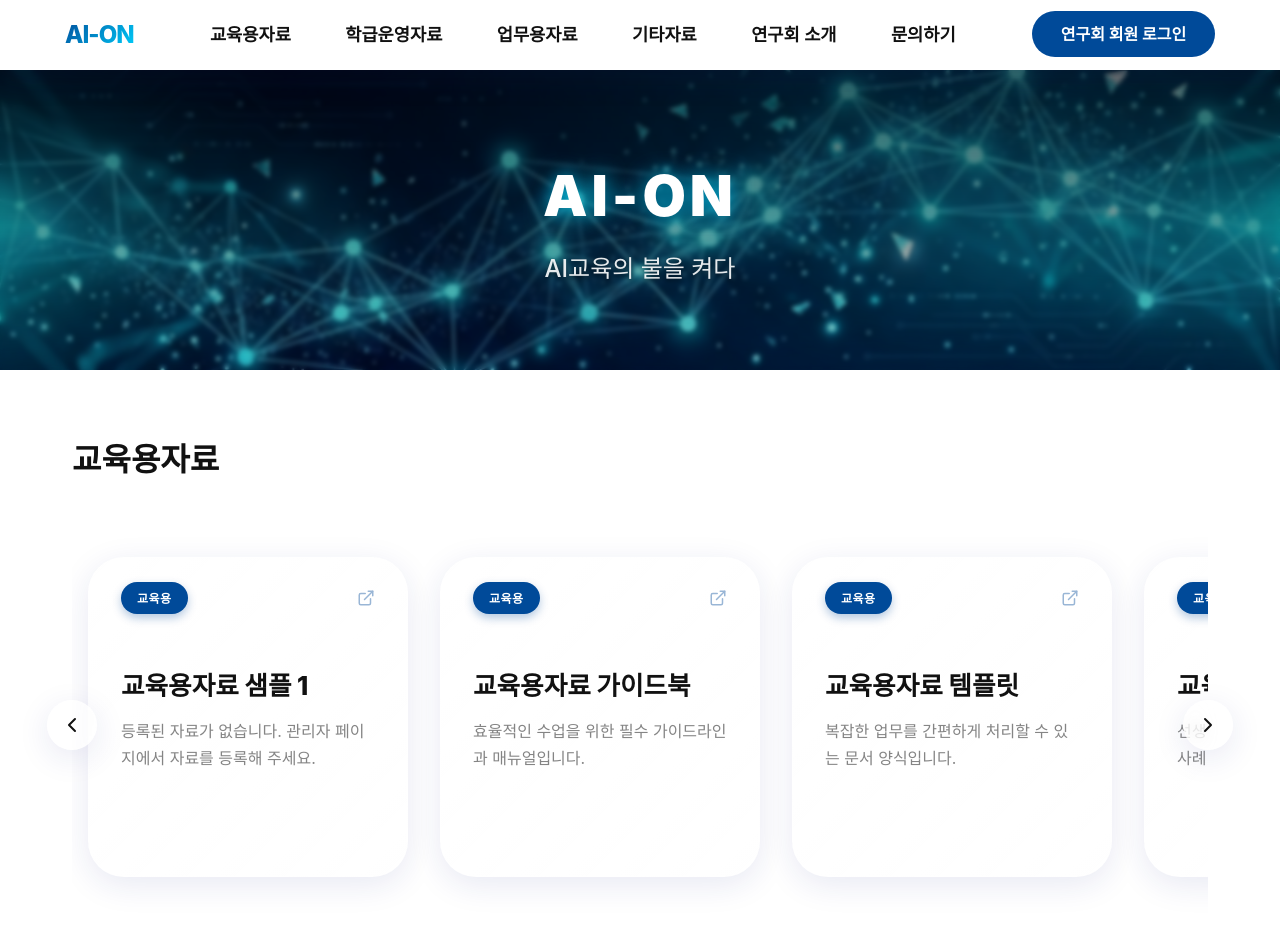
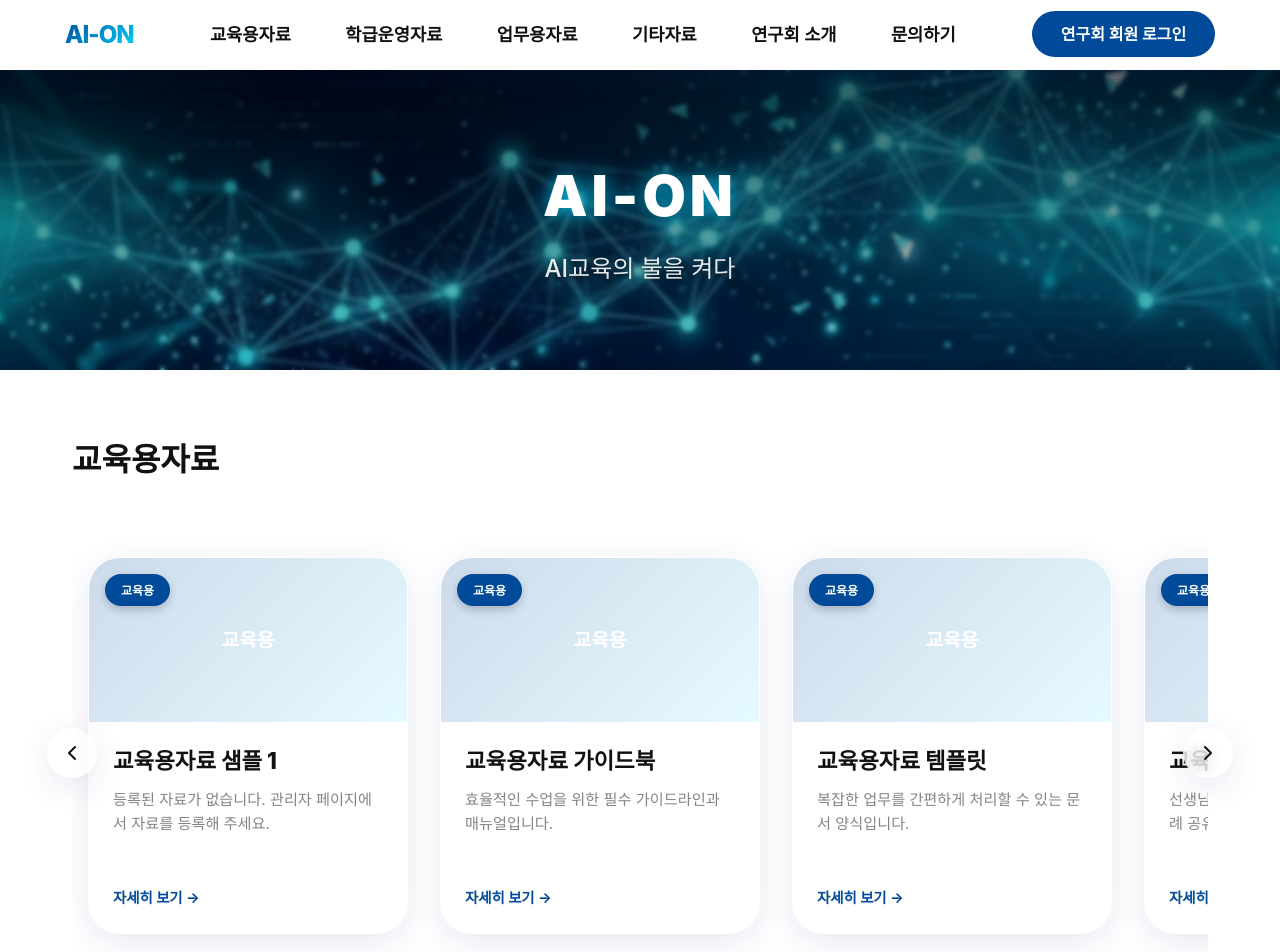
Before and after one commit to Banhxeo86/aionweb, a Next.js app: page / in a window 1280 px wide. Shown: the top 952 px of the page. Built offline with nearby package versions, Linux system fonts and the light colour scheme; no server answers; the database is empty.

Commit message:
Feat: Add intermediate description page and thumbnail support for materials

```diff
--- /dev/null
+++ b/app/materials/detail/[id]/detail.module.css
@@ -0,0 +1,171 @@
+.container {
+  max-width: 1000px;
+  margin: 0 auto;
+  padding: 4rem 2rem;
+}
+
+.backBtn {
+  display: inline-flex;
+  align-items: center;
+  gap: 0.5rem;
+  color: var(--secondary);
+  text-decoration: none;
+  font-weight: 500;
+  margin-bottom: 2rem;
+  transition: all 0.3s ease;
+}
+
+.backBtn:hover {
+  color: var(--primary);
+  transform: translateX(-5px);
+}
+
+.detailCard {
+  border-radius: 32px;
+  overflow: hidden;
+  box-shadow: 0 30px 60px rgba(0, 0, 0, 0.1);
+}
+
+.thumbnailArea {
+  width: 100%;
+  height: 450px;
+  position: relative;
+  overflow: hidden;
+}
+
+.thumbnail {
+  width: 100%;
+  height: 100%;
+  object-fit: cover;
+}
+
+.noThumbnail {
+  width: 100%;
+  height: 100%;
+  background: linear-gradient(135deg, var(--primary), var(--secondary));
+  display: flex;
+  align-items: center;
+  justify-content: center;
+  color: white;
+  font-size: 1.5rem;
+  font-weight: 700;
+  opacity: 0.8;
+}
+
+.contentArea {
+  padding: 3rem 4rem;
+}
+
+.header {
+  margin-bottom: 2.5rem;
+  border-bottom: 1px solid rgba(255, 255, 255, 0.1);
+  padding-bottom: 2rem;
+}
+
+.categoryBadge {
+  display: inline-block;
+  background: var(--primary);
+  color: white;
+  padding: 0.5rem 1.2rem;
+  border-radius: 50px;
+  font-size: 0.85rem;
+  font-weight: 700;
+  margin-bottom: 1rem;
+}
+
+.title {
+  font-size: 3rem;
+  font-weight: 800;
+  color: var(--foreground);
+  margin-bottom: 1rem;
+  line-height: 1.2;
+}
+
+.meta {
+  display: flex;
+  gap: 1.5rem;
+  color: var(--secondary);
+  font-size: 0.95rem;
+}
+
+.description {
+  font-size: 1.25rem;
+  color: var(--secondary);
+  line-height: 1.6;
+  margin-bottom: 2.5rem;
+  font-weight: 500;
+}
+
+.mainContent {
+  font-size: 1.1rem;
+  line-height: 1.8;
+  color: var(--foreground);
+  margin-bottom: 4rem;
+  white-space: pre-wrap;
+}
+
+.actions {
+  display: flex;
+  gap: 1.5rem;
+  align-items: center;
+}
+
+.linkBtn {
+  flex: 1;
+  display: flex;
+  align-items: center;
+  justify-content: center;
+  gap: 0.8rem;
+  background: var(--primary);
+  color: white;
+  padding: 1.2rem 2.5rem;
+  border-radius: 16px;
+  font-size: 1.1rem;
+  font-weight: 700;
+  text-decoration: none;
+  transition: all 0.3s ease;
+  box-shadow: 0 10px 25px rgba(0, 74, 153, 0.3);
+}
+
+.linkBtn:hover {
+  transform: translateY(-5px);
+  box-shadow: 0 15px 35px rgba(0, 74, 153, 0.4);
+  background: #0056b3;
+}
+
+.fileBtn {
+  display: flex;
+  align-items: center;
+  gap: 0.6rem;
+  color: var(--secondary);
+  text-decoration: none;
+  font-weight: 600;
+  transition: all 0.3s ease;
+}
+
+.fileBtn:hover {
+  color: var(--primary);
+}
+
+@media (max-width: 768px) {
+  .container {
+    padding: 2rem 1rem;
+  }
+
+  .contentArea {
+    padding: 2rem;
+  }
+
+  .title {
+    font-size: 2rem;
+  }
+
+  .thumbnailArea {
+    height: 250px;
+  }
+
+  .actions {
+    flex-direction: column;
+    align-items: stretch;
+  }
+}
--- a/app/page.module.css
+++ b/app/page.module.css
@@ -120,101 +120,121 @@
 
 .squareCard {
   width: 320px;
-  aspect-ratio: 1 / 1;
+  aspect-ratio: 0.85 / 1; /* 가로보다 세로가 약간 더 긴 직사각형으로 변경 */
   flex-shrink: 0;
   display: flex;
   flex-direction: column;
-  border-radius: 36px;
+  border-radius: 32px;
   transition: all 0.5s cubic-bezier(0.175, 0.885, 0.32, 1.275);
   text-decoration: none;
   overflow: hidden;
   position: relative;
-  background: linear-gradient(135deg, rgba(255, 255, 255, 0.1), rgba(255, 255, 255, 0.05));
-  border: 1px solid rgba(255, 255, 255, 0.2);
+  background: rgba(255, 255, 255, 0.03);
+  border: 1px solid rgba(255, 255, 255, 0.1);
+  backdrop-filter: blur(10px);
 }
 
 .squareCard:hover {
-  transform: translateY(-20px) scale(1.03); /* 위로 조금 더 띄워서 입체감 강조 */
+  transform: translateY(-15px);
   border-color: var(--primary);
-  box-shadow: 0 40px 80px rgba(0, 74, 153, 0.25);
-  background: linear-gradient(135deg, rgba(255, 255, 255, 0.15), rgba(255, 255, 255, 0.08));
-  z-index: 10; /* 커진 카드가 주변 카드나 요소 위로 올라오도록 설정 */
+  box-shadow: 0 40px 80px rgba(0, 0, 0, 0.2);
+  background: rgba(255, 255, 255, 0.08);
 }
 
-.cardHeader {
-  padding: 1.5rem 2rem;
-  display: flex;
-  justify-content: space-between;
-  align-items: center;
+.cardImage {
+  width: 100%;
+  height: 180px;
+  position: relative;
+  overflow: hidden;
 }
 
-.categoryBadge {
+.thumbnail {
+  width: 100%;
+  height: 100%;
+  object-fit: cover;
+  transition: transform 0.5s ease;
+}
+
+.squareCard:hover .thumbnail {
+  transform: scale(1.1);
+}
+
+.thumbnailPlaceholder {
+  width: 100%;
+  height: 100%;
+  background: linear-gradient(135deg, rgba(0, 74, 153, 0.4), rgba(0, 212, 255, 0.2));
+  display: flex;
+  align-items: center;
+  justify-content: center;
+  color: white;
+  font-weight: 700;
+  font-size: 1.2rem;
+  opacity: 0.5;
+}
+
+.categoryBadgeOverlay {
+  position: absolute;
+  top: 1rem;
+  left: 1rem;
   background: var(--primary);
   color: white;
   padding: 0.4rem 1rem;
   border-radius: 50px;
   font-size: 0.75rem;
   font-weight: 700;
-  letter-spacing: 0.5px;
-  box-shadow: 0 4px 10px rgba(0, 74, 153, 0.3);
-}
-
-.linkIcon {
-  color: var(--primary);
-  opacity: 0.4;
-  transition: all 0.3s ease;
-}
-
-.squareCard:hover .linkIcon {
-  opacity: 1;
-  transform: rotate(45deg);
+  box-shadow: 0 4px 10px rgba(0, 0, 0, 0.2);
+  z-index: 2;
 }
 
 .cardContent {
-  padding: 1rem 2rem;
+  padding: 1.5rem;
   flex-grow: 1;
   display: flex;
   flex-direction: column;
-  justify-content: center;
 }
 
 .cardTitle {
-  font-size: 1.6rem;
+  font-size: 1.4rem;
   font-weight: 800;
-  margin-bottom: 1rem;
+  margin-bottom: 0.8rem;
   color: var(--foreground);
   line-height: 1.3;
+  display: -webkit-box;
+  -webkit-line-clamp: 2;
+  -webkit-box-orient: vertical;
+  overflow: hidden;
 }
 
 .cardDesc {
-  font-size: 1rem;
+  font-size: 0.95rem;
   color: var(--secondary);
-  line-height: 1.7;
+  line-height: 1.6;
   opacity: 0.8;
   overflow: hidden;
   text-overflow: ellipsis;
   display: -webkit-box;
-  -webkit-line-clamp: 3;
+  -webkit-line-clamp: 2;
   -webkit-box-orient: vertical;
 }
 
 .cardFooter {
-  padding: 1.5rem 2rem;
+  padding: 1.5rem;
   margin-top: auto;
+  border-top: 1px solid rgba(255, 255, 255, 0.05);
 }
 
 .viewMore {
   font-size: 0.9rem;
   font-weight: 700;
   color: var(--primary);
-  opacity: 0;
-  transform: translateX(-10px);
+  display: flex;
+  align-items: center;
+  gap: 0.5rem;
   transition: all 0.3s ease;
 }
 
 .squareCard:hover .viewMore {
-  opacity: 1;
-  transform: translateX(0);
+  gap: 1rem;
 }
 
 @media (max-width: 768px) {
--- a/app/page.tsx
+++ b/app/page.tsx
@@ -84,16 +84,20 @@ function MaterialSlider({ category, title }: { category: string, title: string }
 
           <div className={styles.sliderContainer} ref={scrollRef}>
             {materials.map((item) => (
-              <a
+              <Link
                 key={item.id}
-                href={item.link_url || '#'}
-                target={item.link_url && item.link_url !== '#' ? "_blank" : "_self"}
-                rel="noopener noreferrer"
+                href={`/materials/detail/${item.id}`}
                 className={`glass ${styles.squareCard}`}
               >
-                <div className={styles.cardHeader}>
-                  <div className={styles.categoryBadge}>{title.split('자료')[0]}</div>
-                  <ExternalLink size={18} className={styles.linkIcon} />
+                <div className={styles.cardImage}>
+                  {item.thumbnail_url ? (
+                    <img src={item.thumbnail_url} alt={item.title} className={styles.thumbnail} />
+                  ) : (
+                    <div className={styles.thumbnailPlaceholder}>
+                      <span>{title.split('자료')[0]}</span>
+                    </div>
+                  )}
+                  <div className={styles.categoryBadgeOverlay}>{title.split('자료')[0]}</div>
                 </div>
                 <div className={styles.cardContent}>
                   <h3 className={styles.cardTitle}>{item.title}</h3>
@@ -102,7 +106,7 @@ function MaterialSlider({ category, title }: { category: string, title: string }
                 <div className={styles.cardFooter}>
                   <span className={styles.viewMore}>자세히 보기 →</span>
                 </div>
-              </a>
+              </Link>
             ))}
           </div>
 
```
Also changed, not shown: app/admin/upload/page.tsx (+36 -4 lines), app/materials/detail/[id]/page.tsx (added, +114 -0 lines).
